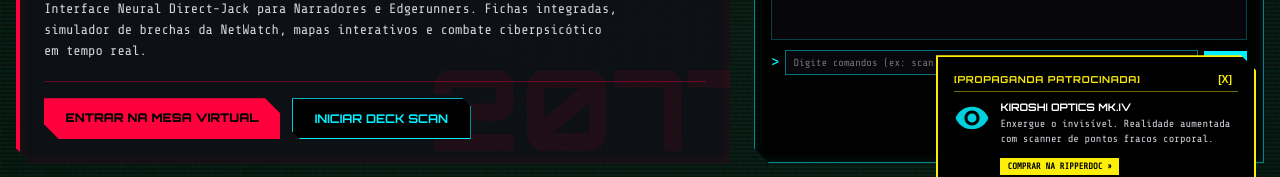
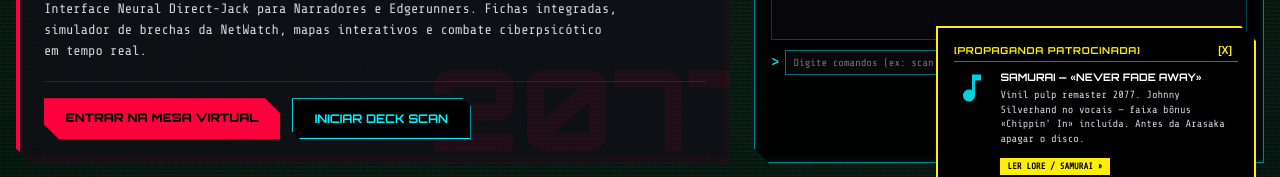
Before and after one commit to bruno-ab/cpcyberwarefront, a Next.js app: page / in a window 1280 px wide. Shown: the part 582-759 px from the top of the page. Built offline with nearby package versions, Linux system fonts and the light colour scheme; no server answers.

Commit message:
feat(home): randomize sponsored ad popup with Samurai album slot
Pick a catalog/shop/lore ad after client mount so SSR hydration stays stable; pool includes Johnny Silverhand Samurai vinyl pulp.

Co-authored-by: Cursor <cursoragent@cursor.com>

```diff
--- a/src/components/home/HomeLanding.tsx
+++ b/src/components/home/HomeLanding.tsx
@@ -30,6 +30,12 @@ import {
   WEATHER_ROTATE_MS,
   type NightCityWeatherMode,
 } from './homeWeatherModes';
+import {
+  HOME_SPONSORED_AD_PLACEHOLDER,
+  pickHomeSponsoredAd,
+  type HomeSponsoredAd,
+  type HomeSponsoredAdIcon,
+} from './homeSponsoredAds';
 import styles from './homeLanding.module.css';
 
 const toneClass = (tone?: TerminalLine['tone']) => {
@@ -64,6 +70,23 @@ const IconBug = () => (
   </svg>
 );
 
+const AD_ICON_PATHS: Record<HomeSponsoredAdIcon, string> = {
+  optics:
+    'M12 4.5C7 4.5 2.73 7.61 1 12c1.73 4.39 6 7.5 11 7.5s9.27-3.11 11-7.5c-1.73-4.39-6-7.5-11-7.5zM12 17c-2.76 0-5-2.24-5-5s2.24-5 5-5 5 2.24 5 5-2.24 5-5 5zm0-8c-1.66 0-3 1.34-3 3s1.34 3 3 3 3-1.34 3-3-1.34-3-3-3z',
+  chip: 'M9 3V1h2v2h2V1h2v2h1a2 2 0 0 1 2 2v1h2v2h-2v2h2v2h-2v2h2v2h-2v1a2 2 0 0 1-2 2h-1v2h-2v-2h-2v2H9v-2H7v2H5v-2H4a2 2 0 0 1-2-2v-1H1v-2h2v-2H1v-2h2V9H1V7h2V5a2 2 0 0 1 2-2h1zm1 4a2 2 0 0 0-2 2v6a2 2 0 0 0 2 2h6a2 2 0 0 0 2-2V9a2 2 0 0 0-2-2h-6z',
+  ripper:
+    'M12 21.35l-1.45-1.32C5.4 15.36 2 12.28 2 8.5 2 5.42 4.42 3 7.5 3c1.74 0 3.41.81 4.5 2.09C13.09 3.81 14.76 3 16.5 3 19.58 3 22 5.42 22 8.5c0 3.78-3.4 6.86-8.55 11.54L12 21.35z',
+  music:
+    'M12 3v10.55c-.59-.34-1.27-.55-2-.55-2.21 0-4 1.79-4 4s1.79 4 4 4 4-1.79 4-4V7h4V3h-6z',
+  bolt: 'M11 21h-1l1-7H7.5c-.58 0-.57-.32-.08-.66L16 3h1l-1 7h3.5c.49 0 .56.33.18.66L11 21z',
+};
+
+const SponsoredAdIcon = ({ kind }: { kind: HomeSponsoredAdIcon }) => (
+  <svg className={styles.adIcon} width="36" height="36" viewBox="0 0 24 24" fill="currentColor" aria-hidden>
+    <path d={AD_ICON_PATHS[kind]} />
+  </svg>
+);
+
 export const HomeLanding = () => {
   const rootRef = useRef<HTMLDivElement>(null);
   const { animationsOn } = useMotion();
@@ -77,6 +100,7 @@ export const HomeLanding = () => {
   const [cyberLoad, setCyberLoad] = useState(78);
   const [psychoRisk, setPsychoRisk] = useState(24);
   const [adVisible, setAdVisible] = useState(false);
+  const [sponsoredAd, setSponsoredAd] = useState<HomeSponsoredAd | null>(null);
   const [hackOpen, setHackOpen] = useState(false);
   const [breachPct, setBreachPct] = useState(100);
   const [glitchFlash, setGlitchFlash] = useState(false);
@@ -168,9 +192,13 @@ export const HomeLanding = () => {
   );
 
   useEffect(() => {
+    const picked = pickHomeSponsoredAd();
+    setSponsoredAd(picked);
     const id = window.setTimeout(() => setAdVisible(true), 3000);
     return () => window.clearTimeout(id);
   }, []);
+
+  const activeSponsoredAd = sponsoredAd ?? HOME_SPONSORED_AD_PLACEHOLDER;
 
   useEffect(
     () => () => {
@@ -521,7 +549,7 @@ export const HomeLanding = () => {
       <div
         className={`${styles.adPopup} ${adVisible ? '' : styles.adHidden}`}
         role="complementary"
-        aria-label="Propaganda Kiroshi"
+        aria-label={activeSponsoredAd.ariaLabel}
       >
         <div className={styles.adHead}>
           <span>[PROPAGANDA PATROCINADA]</span>
@@ -538,17 +566,12 @@ export const HomeLanding = () => {
           </button>
         </div>
         <div className={styles.adBody}>
-          <svg className={styles.adIcon} width="36" height="36" viewBox="0 0 24 24" fill="currentColor" aria-hidden>
-            <path d="M12 4.5C7 4.5 2.73 7.61 1 12c1.73 4.39 6 7.5 11 7.5s9.27-3.11 11-7.5c-1.73-4.39-6-7.5-11-7.5zM12 17c-2.76 0-5-2.24-5-5s2.24-5 5-5 5 2.24 5 5-2.24 5-5 5zm0-8c-1.66 0-3 1.34-3 3s1.34 3 3 3 3-1.34 3-3-1.34-3-3-3z" />
-          </svg>
+          <SponsoredAdIcon kind={activeSponsoredAd.icon} />
           <div>
-            <h4 className={styles.adTitle}>KIROSHI OPTICS MK.IV</h4>
-            <p className={styles.adCopy}>
-              Enxergue o invisível. Realidade aumentada com scanner de pontos fracos
-              corporal.
-            </p>
-            <Link href="/catalog" className={styles.adBuy} onClick={() => beep()}>
-              COMPRAR NA RIPPERDOC »
+            <h4 className={styles.adTitle}>{activeSponsoredAd.title}</h4>
+            <p className={styles.adCopy}>{activeSponsoredAd.copy}</p>
+            <Link href={activeSponsoredAd.href} className={styles.adBuy} onClick={() => beep()}>
+              {activeSponsoredAd.cta}
             </Link>
           </div>
         </div>
--- /dev/null
+++ b/src/components/home/homeSponsoredAds.ts
@@ -0,0 +1,81 @@
+export type HomeSponsoredAdIcon = 'optics' | 'chip' | 'ripper' | 'music' | 'bolt';
+
+export type HomeSponsoredAd = {
+  id: string;
+  title: string;
+  copy: string;
+  href: string;
+  cta: string;
+  icon: HomeSponsoredAdIcon;
+  ariaLabel: string;
+};
+
+/** Pool de propagandas da landing — sorteio só no cliente (pós-mount). */
+export const HOME_SPONSORED_ADS: HomeSponsoredAd[] = [
+  {
+    id: 'kiroshi-mk4',
+    title: 'KIROSHI OPTICS MK.IV',
+    copy:
+      'Enxergue o invisível. Realidade aumentada com scanner de pontos fracos corporal.',
+    href: '/catalog',
+    cta: 'COMPRAR NA RIPPERDOC »',
+    icon: 'optics',
+    ariaLabel: 'Propaganda Kiroshi Optics',
+  },
+  {
+    id: 'sandevistan-tsunami',
+    title: 'SANDEVISTAN TSUNAMI RX-2',
+    copy:
+      'Congele a bala. Reflexo de combate certificado — estoque limitado no catálogo chrome.',
+    href: '/catalog',
+    cta: 'VER NO CATÁLOGO »',
+    icon: 'bolt',
+    ariaLabel: 'Propaganda Sandevistan',
+  },
+  {
+    id: 'dynalar-neural',
+    title: 'DYNALAR NEURAL BOOST v3',
+    copy:
+      'RAM extra para netrunners impacientes. Instalação recomendada com biomonitor ativo.',
+    href: '/catalog',
+    cta: 'SCANEAR PEÇAS »',
+    icon: 'chip',
+    ariaLabel: 'Propaganda Dynalar',
+  },
+  {
+    id: 'viktor-ripper',
+    title: 'CLÍNICA VIKTOR — WATSON',
+    copy:
+      'Upgrade sem fila de espera. Pacotes ripperdoc + consumíveis na loja da campanha.',
+    href: '/shop',
+    cta: 'ABRIR LOJA »',
+    icon: 'ripper',
+    ariaLabel: 'Propaganda ripperdoc Viktor',
+  },
+  {
+    id: 'militech-smartlink',
+    title: 'MILITECH SMART LINK MK.5',
+    copy:
+      'Sincronize ferro e implante. Linha tática para solos que ainda confiam no gatilho.',
+    href: '/catalog',
+    cta: 'EQUIPAR AGORA »',
+    icon: 'chip',
+    ariaLabel: 'Propaganda Militech Smart Link',
+  },
+  {
+    id: 'samurai-never-fade',
+    title: 'SAMURAI — «NEVER FADE AWAY»',
+    copy:
+      'Vinil pulp remaster 2077. Johnny Silverhand no vocais — faixa bônus «Chippin\' In» incluída. Antes da Arasaka apagar o disco.',
+    href: '/lore',
+    cta: 'LER LORE / SAMURAI »',
+    icon: 'music',
+    ariaLabel: 'Propaganda disco Samurai',
+  },
+];
+
+/** Primeiro item — texto estável para SSR / pré-hidratação (popup oculto). */
+export const HOME_SPONSORED_AD_PLACEHOLDER: HomeSponsoredAd = HOME_SPONSORED_ADS[0];
+
+export const pickHomeSponsoredAd = (): HomeSponsoredAd =>
+  HOME_SPONSORED_ADS[Math.floor(Math.random() * HOME_SPONSORED_ADS.length)];
```
Also changed, not shown: 1 other file (tests, documents, lock files or other folders).
